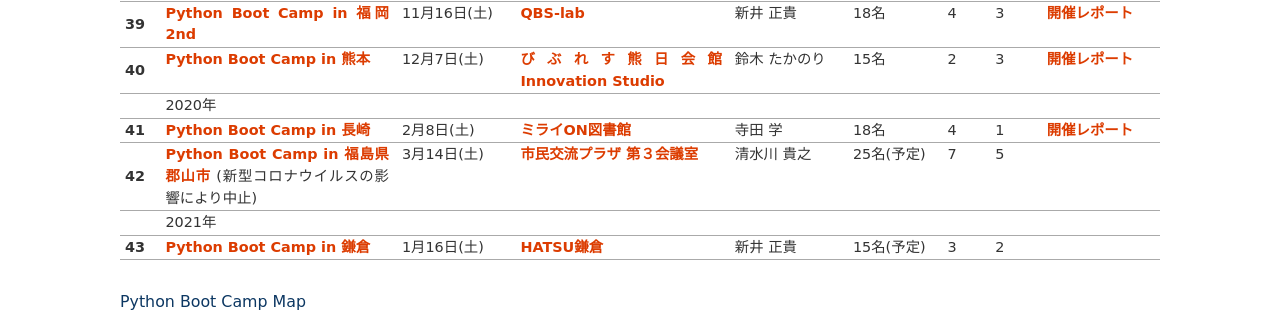
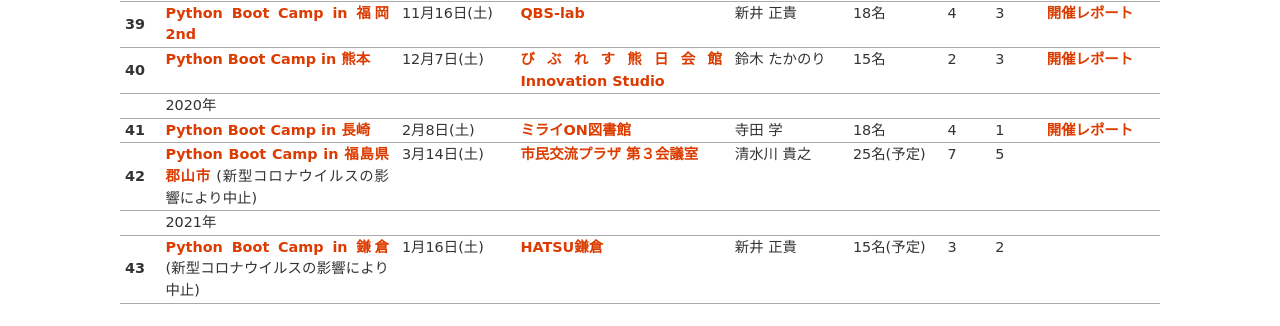
Before and after one commit to pyconjp/www.pycon.jp, a Sphinx documentation site: the page built from source/support/bootcamp.rst, in a window 1280 px wide and 900 px high, scrolled down 3690 px, cut to the strip 0-326 px from the top of the window. Built offline with Sphinx 7.4.7, drawn with Linux system fonts in a browser that asks for light colours.

Commit message:
Update pycamp kamakura

```diff
--- a/source/support/bootcamp.rst
+++ b/source/support/bootcamp.rst
@@ -569,7 +569,7 @@
      -
      -
    * - 43
-     - `Python Boot Camp in 鎌倉 <https://pyconjp.connpass.com/event/191650/>`__
+     - `Python Boot Camp in 鎌倉 <https://pyconjp.connpass.com/event/191650/>`__ (新型コロナウイルスの影響により中止)
      - 1月16日(土)
      - `HATSU鎌倉 <https://www.pref.kanagawa.jp/osirase/0604/hatsu/>`_
      - 新井 正貴
```
